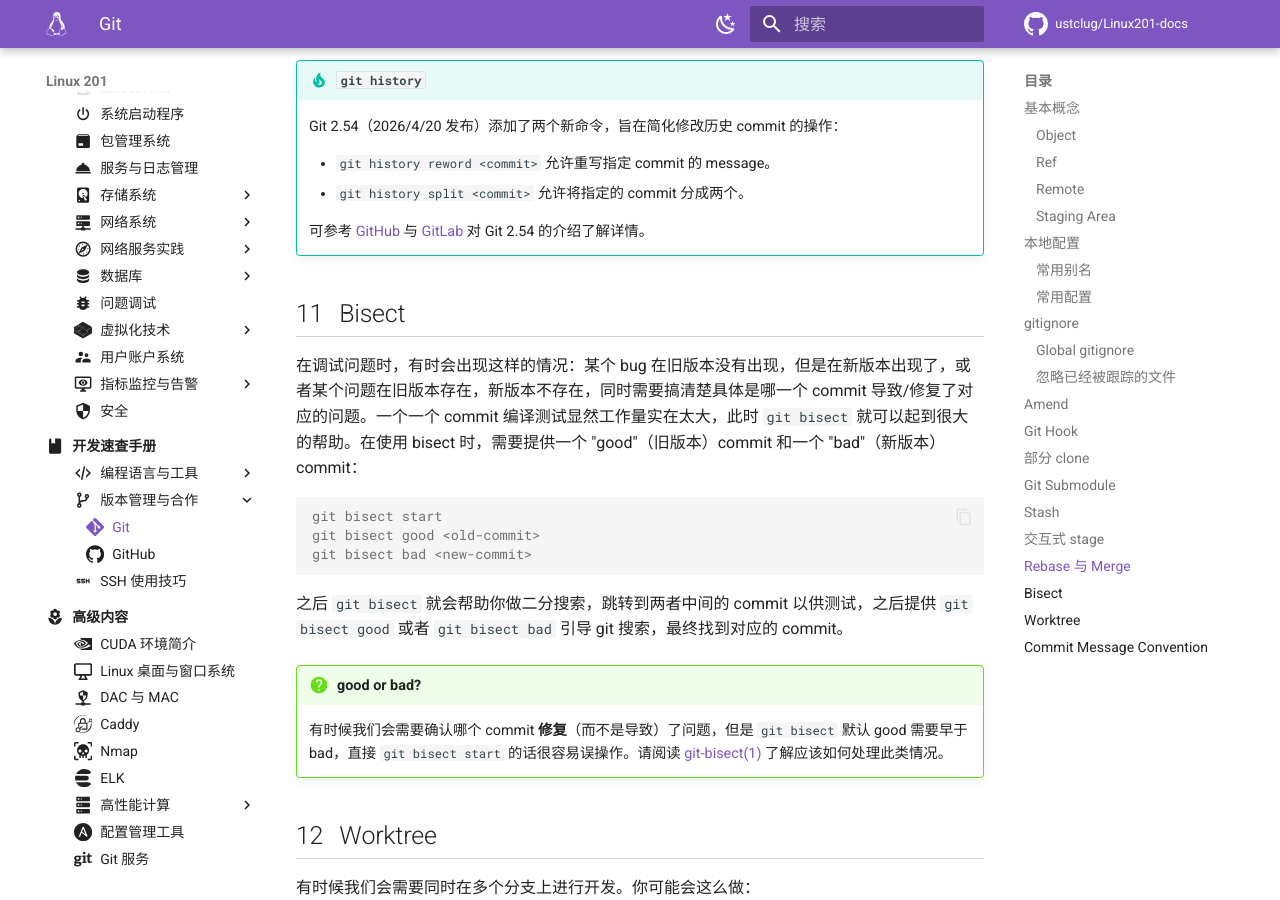
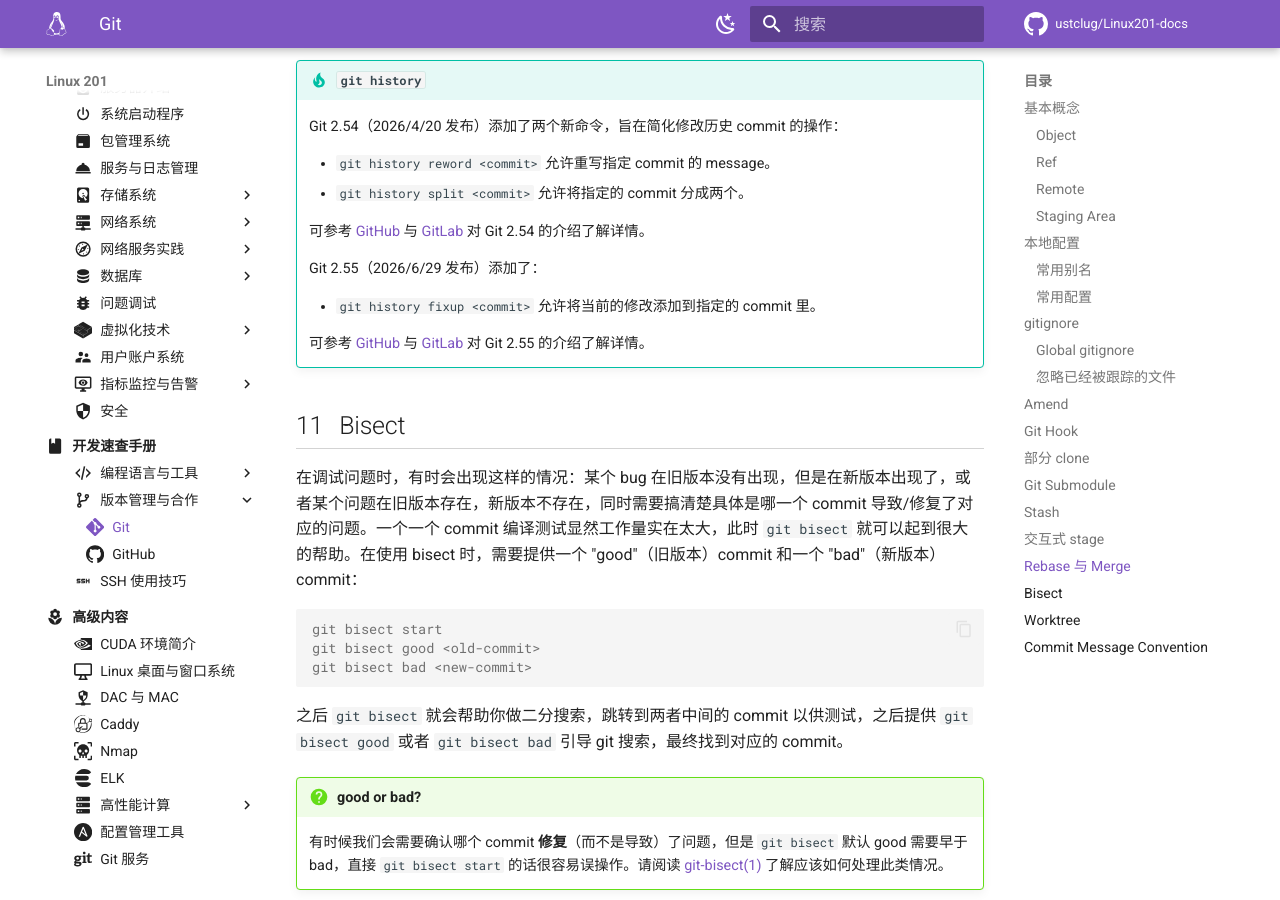
Before and after one commit to ustclug/Linux201-docs, an MkDocs documentation site: the page built from docs/dev/vcs/git.md, in a window 1280 px wide and 900 px high, scrolled down 14367 px. Built offline with MkDocs 1.6.1 and Material for MkDocs 9.7.7, drawn with Linux system fonts in a browser that asks for light colours; comment, search, counter and statistics services are not loaded.

Commit message:
dev/git: git history fixup (Git 2.55)

```diff
--- a/docs/dev/vcs/git.md
+++ b/docs/dev/vcs/git.md
@@ -584,6 +584,12 @@ git rebase master
 
     可参考 [GitHub](https://github.blog/open-source/git/highlights-from-git-2-54/) 与 [GitLab](https://about.gitlab.com/blog/whats-new-in-git-2-54-0/) 对 Git 2.54 的介绍了解详情。
 
+    Git 2.55（2026/6/29 发布）添加了：
+
+    - `git history fixup <commit>` 允许将当前的修改添加到指定的 commit 里。
+
+    可参考 [GitHub](https://github.blog/open-source/git/highlights-from-git-2-55/) 与 [GitLab](https://about.gitlab.com/blog/whats-new-in-git-2-55-0/) 对 Git 2.55 的介绍了解详情。
+
 ## Bisect {#git-bisect}
 
 在调试问题时，有时会出现这样的情况：某个 bug 在旧版本没有出现，但是在新版本出现了，或者某个问题在旧版本存在，新版本不存在，同时需要搞清楚具体是哪一个 commit 导致/修复了对应的问题。一个一个 commit 编译测试显然工作量实在太大，此时 `git bisect` 就可以起到很大的帮助。在使用 bisect 时，需要提供一个 "good"（旧版本）commit 和一个 "bad"（新版本）commit：
```
